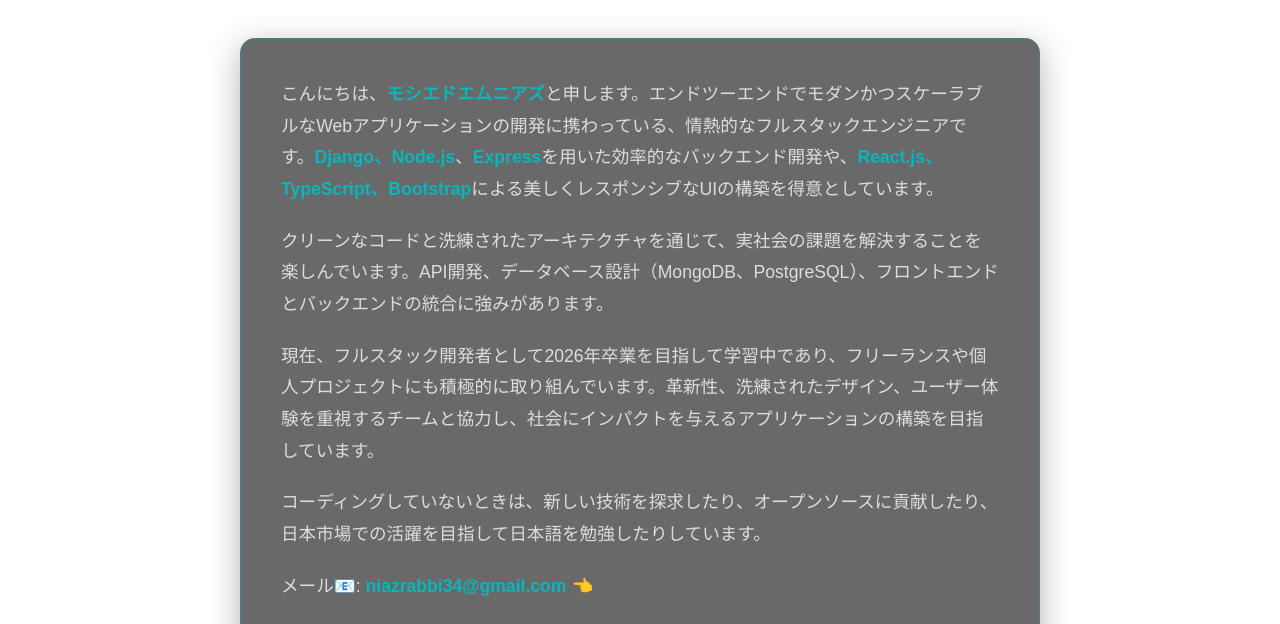
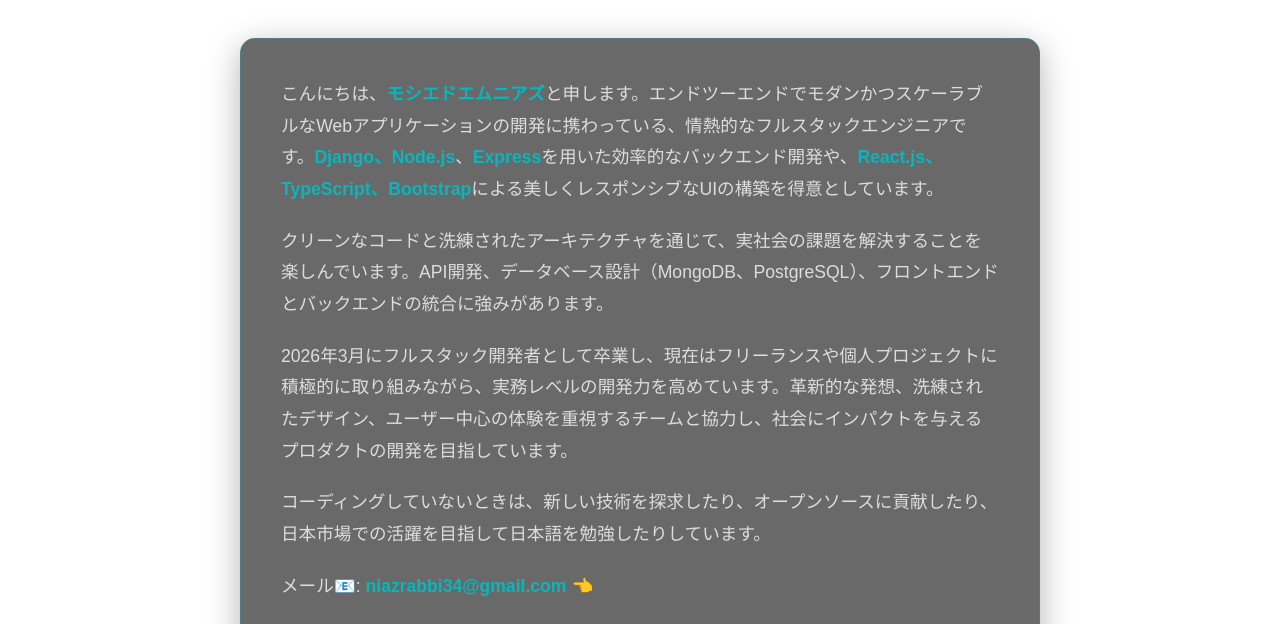
Before and after one commit to NIAZpy/portfolio-frontend-jp, a website: page About.html in a window 1280 px wide. Shown: the part 176-800 px from the top of the page. Drawn offline with nearby package versions, Linux system fonts and the light colour scheme.

Commit message:
Update About.html with graduation and project details

```diff
--- a/About.html
+++ b/About.html
@@ -37,8 +37,7 @@
                     クリーンなコードと洗練されたアーキテクチャを通じて、実社会の課題を解決することを楽しんでいます。API開発、データベース設計（MongoDB、PostgreSQL）、フロントエンドとバックエンドの統合に強みがあります。
                 </p>
                 <p>
-                    現在、フルスタック開発者として2026年卒業を目指して学習中であり、フリーランスや個人プロジェクトにも積極的に取り組んでいます。革新性、洗練されたデザイン、ユーザー体験を重視するチームと協力し、社会にインパクトを与えるアプリケーションの構築を目指しています。
-                </p>
+                    2026年3月にフルスタック開発者として卒業し、現在はフリーランスや個人プロジェクトに積極的に取り組みながら、実務レベルの開発力を高めています。革新的な発想、洗練されたデザイン、ユーザー中心の体験を重視するチームと協力し、社会にインパクトを与えるプロダクトの開発を目指しています。
                 <p>
                     コーディングしていないときは、新しい技術を探求したり、オープンソースに貢献したり、日本市場での活躍を目指して日本語を勉強したりしています。
                 </p>
```
